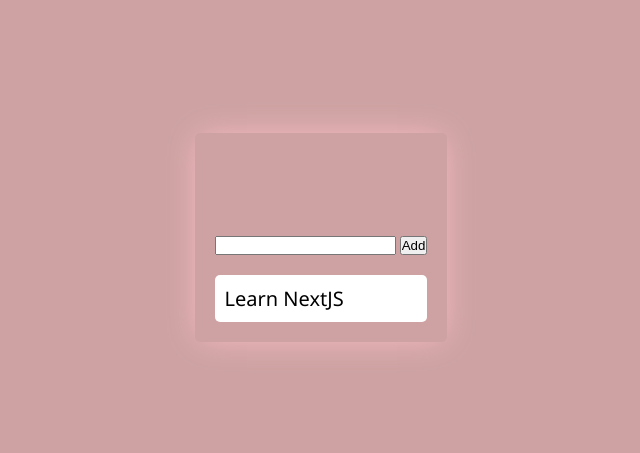
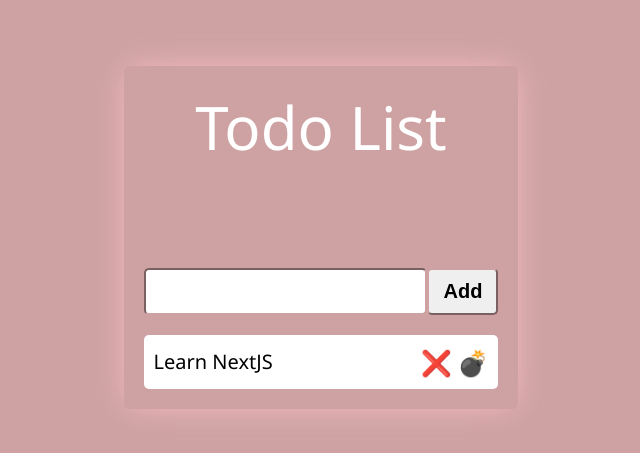
Before and after one commit to ali-mohammadi5272/Simple-TodoList, a plain HTML site: page index.html in a window 1280 px wide. Shown: the part 163-616 px from the top of the page, without its empty margins (319-959 px from the left). Drawn offline with nearby package versions, Linux system fonts and the light colour scheme.

Commit message:
feat: add todoDone and todoDelete icon

```diff
--- a/index.html
+++ b/index.html
@@ -8,13 +8,19 @@
   </head>
   <body>
     <main class="todoList">
-      <header class="todoList__title"></header>
-      <form action="">
-        <input type="text" />
-        <input type="submit" value="Add" />
+      <header class="todoList__title">Todo List</header>
+      <form action="" class="todoList__form">
+        <input type="text" class="todoList__textInput" />
+        <input type="submit" value="Add" class="todoList__submitInput" />
       </form>
       <ul class="todoList__todos">
-        <li class="todoList__todoItem">Learn NextJS</li>
+        <li class="todoList__todoItem">
+          <p class="todoList__todoTitle">Learn NextJS</p>
+          <p>
+            <span class="todoList__done">❌</span>
+            <span class="todoList__remove">💣</span>
+          </p>
+        </li>
       </ul>
     </main>
     <script src="https://cdnjs.cloudflare.com/ajax/libs/redux/4.1.1/redux.min.js"></script>
```
